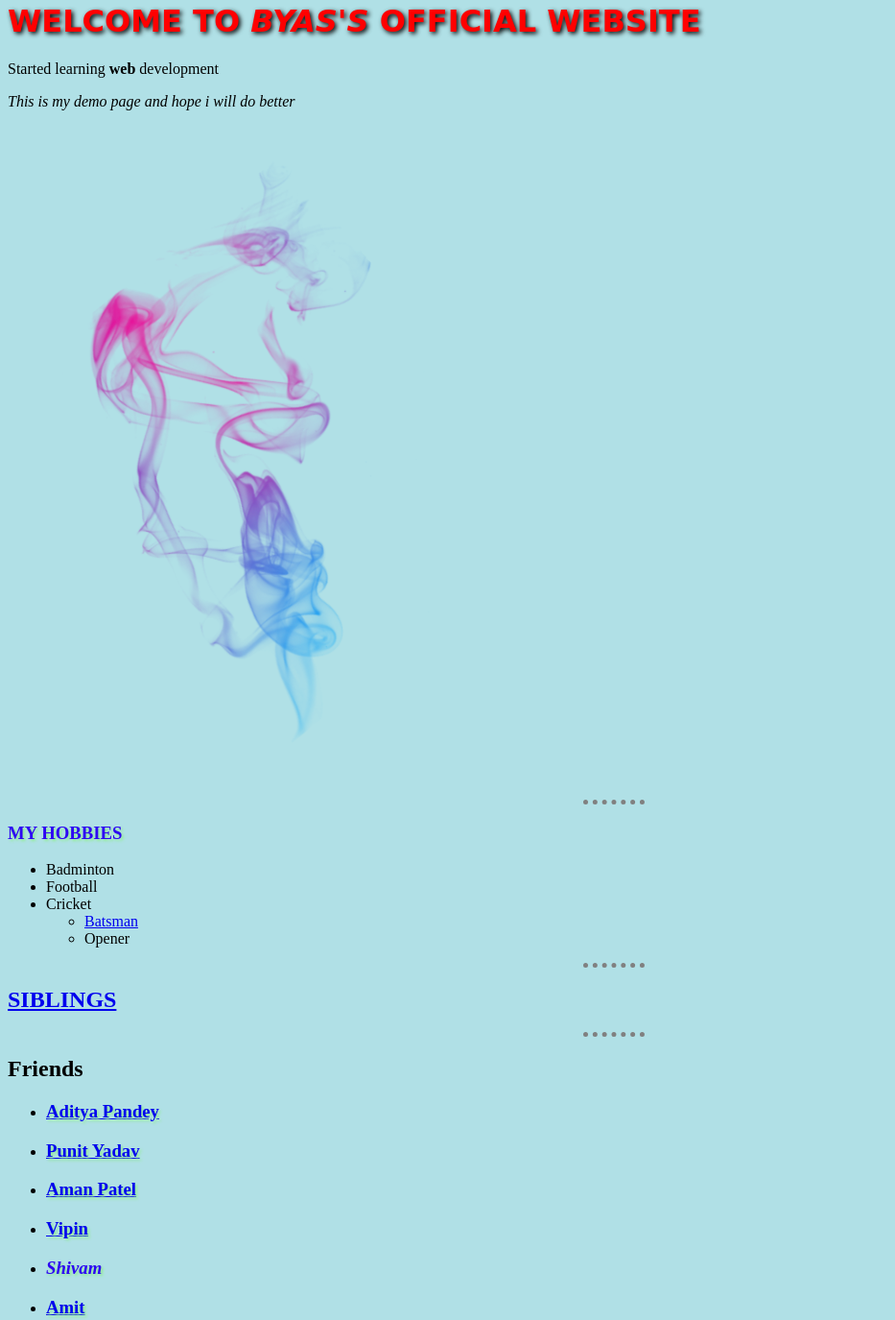
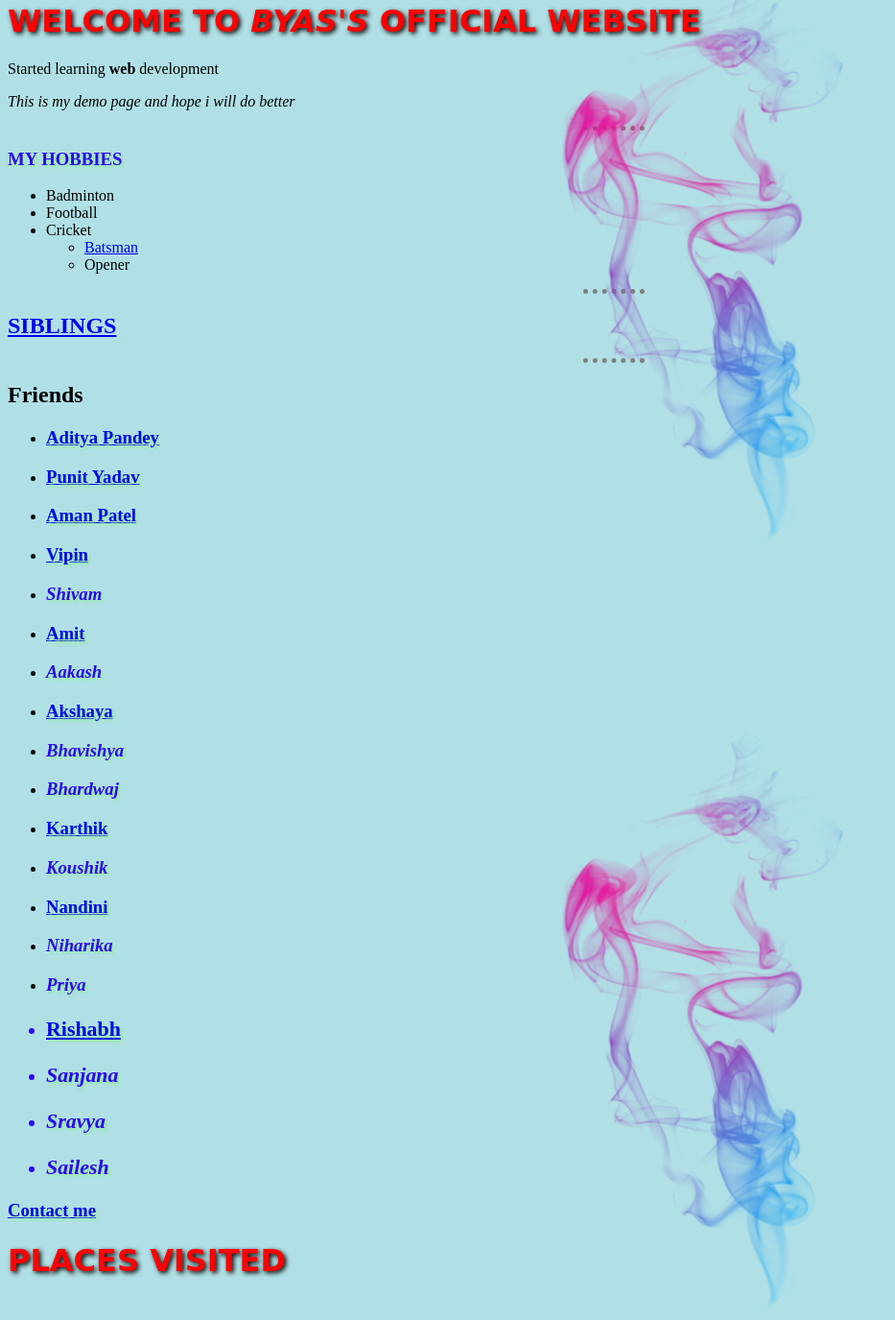
Before and after one commit to demoslayer/cv, a plain HTML site: page index.html in a window 1280 px wide. Shown: the part 776-2151 px from the top of the page at 96% size, without its empty margins (0-933 px from the left). Drawn offline with Linux system fonts and the light colour scheme.

Commit message:
Update styles.css

```diff
--- a/styles.css
+++ b/styles.css
@@ -23,3 +23,13 @@ h3:hover{
 h1:hover{
     color: rgb(218, 57, 113);
 }
+.bottom{
+    position:absolute;
+    top:700px;
+    left:500px;
+}
+.last{
+    position:absolute;
+    top:1500px;
+    left:500px;
+}
```
